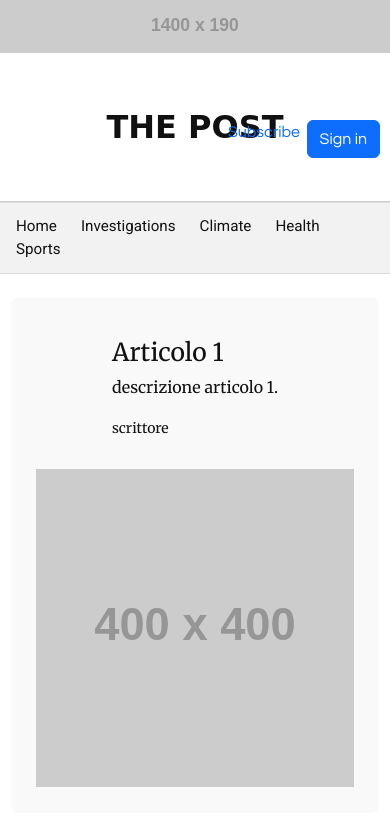
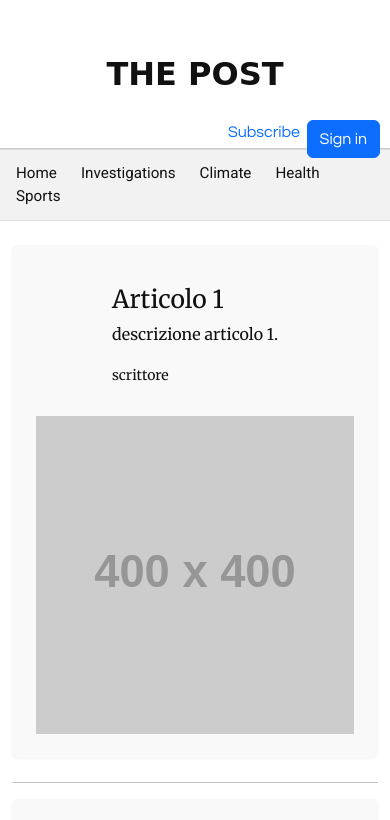
Before and after one commit to Alex-68-sys/layout, a website: page index.html in a window 390 px wide. Shown: the top 820 px of the page. Drawn offline with nearby package versions, Linux system fonts and the light colour scheme; placeholder pictures from the web are drawn by us; a web font is replaced by a local one.

Commit message:
Update index.html new4

```diff
--- a/index.html
+++ b/index.html
@@ -11,7 +11,7 @@
  <link rel="stylesheet" href="style.css">
 </head>
 <body>
-<div class="w-100"><img src="https://placehold.co/1400x190" class="img-fluid w-100" alt="advertise"></div>
+<div class="w-100 d-none d-md-block"><img src="https://placehold.co/1400x190" class="img-fluid w-100" alt="advertise"></div>
 <div class="container-fluid p-0">
 
     <header class="header-large">
```
